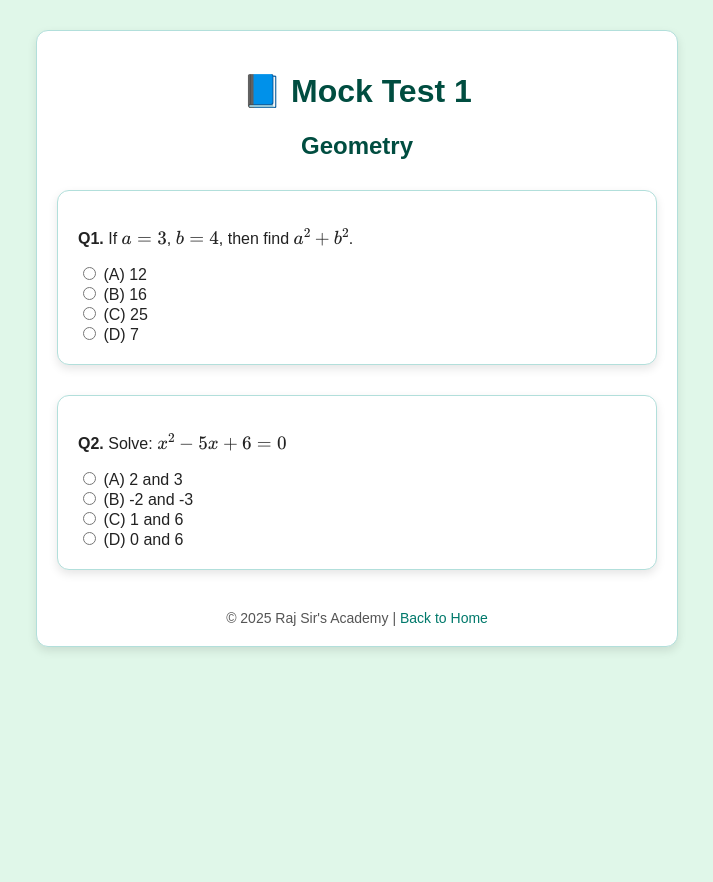
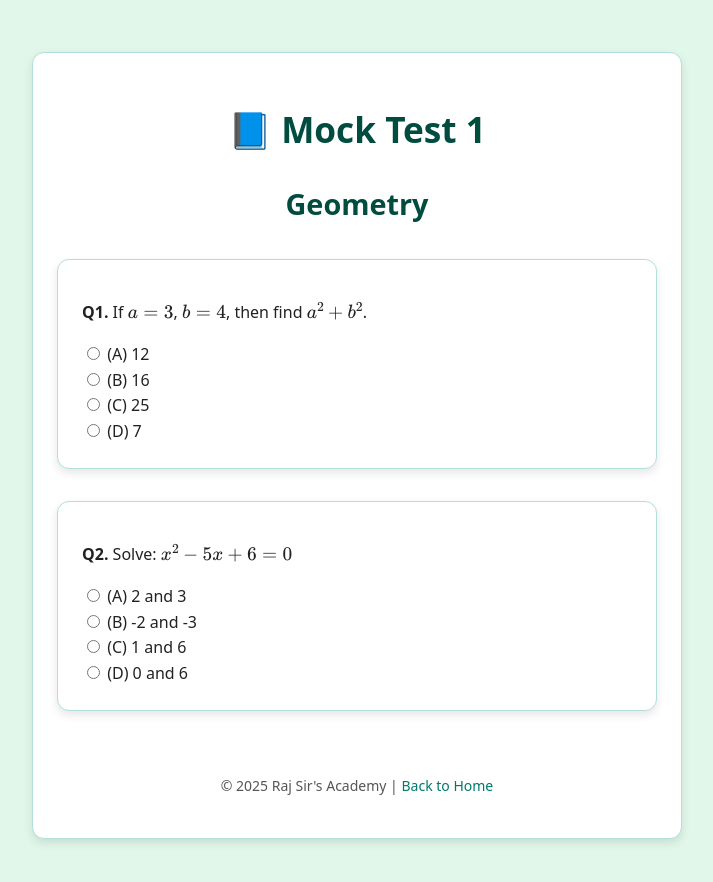
Before and after one commit to coachingmaathh2002/MATH-MOCK-TEST, a plain HTML site: page geometry/test1.html in a window 1280 px wide. Shown: the whole page, without its empty margins (283-996 px from the left). Before the commit the page ends 800 px from the top, so only its background shows below. Drawn offline with nearby package versions, Linux system fonts and the light colour scheme.

Commit message:
Update style.css

```diff
--- a/assets/style.css
+++ b/assets/style.css
@@ -1,33 +1,86 @@
+:root {
+  --primary-color: #00796b;
+  --primary-dark: #004d40;
+  --background: #e0f7e9;
+  --text-color: #222;
+  --card-bg: #ffffff;
+  --card-border: #b2dfdb;
+  --shadow: 0 4px 10px rgba(0, 0, 0, 0.1);
+}
 
 body {
-  background-color: #e0f7e9;
-  color: #222;
-  font-family: Arial, sans-serif;
-  margin: 20px;
+  background-color: var(--background);
+  color: var(--text-color);
+  font-family: system-ui, -apple-system, 'Segoe UI', Roboto, 'Helvetica Neue', Arial, sans-serif;
+  margin: 0;
+  padding: 20px;
+  line-height: 1.6;
 }
+
 a {
-  color: #00796b;
+  color: var(--primary-color);
   text-decoration: none;
+  transition: all 0.2s ease;
 }
+
 a:hover {
   text-decoration: underline;
+  color: var(--primary-dark);
 }
+
 h1, h2 {
   text-align: center;
-  color: #004d40;
+  color: var(--primary-dark);
+  margin: 1.5rem 0;
 }
+
+h1 {
+  font-size: 2.2rem;
+}
+
+h2 {
+  font-size: 1.8rem;
+}
+
 .question {
-  background: #ffffff;
-  padding: 20px;
+  background: var(--card-bg);
+  padding: 1.5rem;
   max-width: 600px;
-  margin: 30px auto;
+  margin: 2rem auto;
   border-radius: 12px;
-  box-shadow: 0 4px 10px rgba(0,0,0,0.1);
-  border: 1px solid #b2dfdb;
+  box-shadow: var(--shadow);
+  border: 1px solid var(--card-border);
+  transition: transform 0.2s ease, box-shadow 0.2s ease;
 }
+
+.question:hover {
+  transform: translateY(-2px);
+  box-shadow: 0 6px 15px rgba(0, 0, 0, 0.15);
+}
+
 footer {
   text-align: center;
-  margin-top: 40px;
-  font-size: 14px;
+  margin-top: 3rem;
+  padding: 1rem;
+  font-size: 0.875rem;
   color: #555;
 }
+
+@media (max-width: 640px) {
+  body {
+    padding: 15px;
+  }
+
+  .question {
+    padding: 1.25rem;
+    margin: 1.5rem auto;
+  }
+
+  h1 {
+    font-size: 1.8rem;
+  }
+
+  h2 {
+    font-size: 1.5rem;
+  }
+}
```
